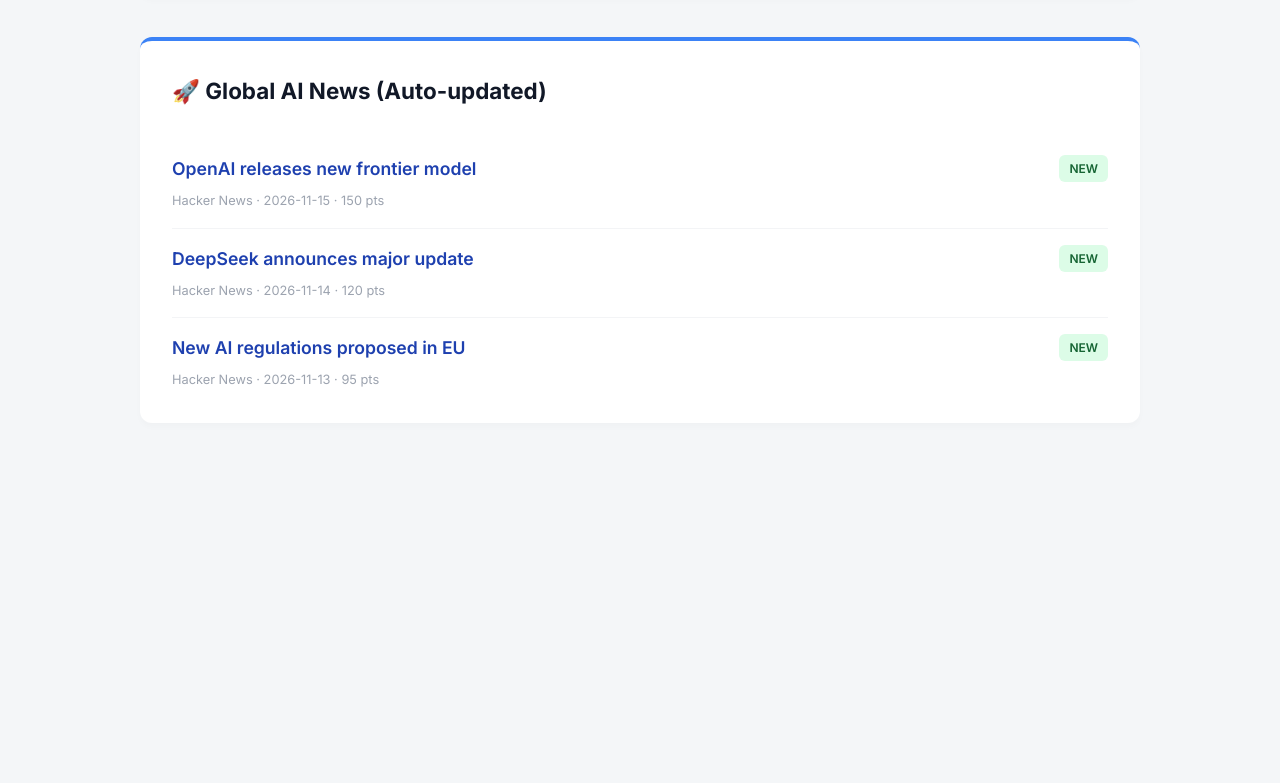
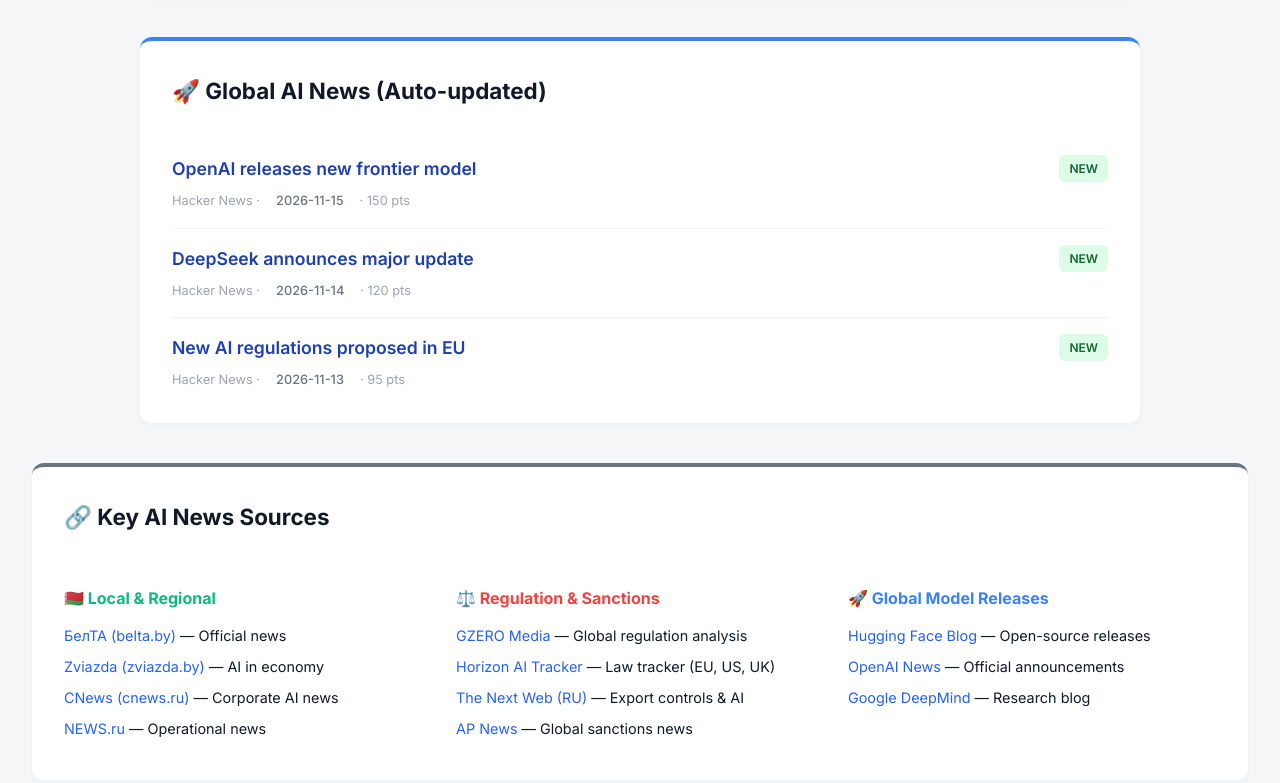
Before and after one commit to yurymikl-create/ai-compass, a plain HTML site: page news.html in a window 1280 px wide. Shown: the part 536-1319 px from the top of the page. Before the commit the page ends 1031 px from the top, so only its background shows below. Drawn offline with Linux system fonts and the light colour scheme.

Commit message:
Restore news sources and add date to each item

```diff
--- a/news.html
+++ b/news.html
@@ -91,7 +91,46 @@
         </div>
     </div>
 
-    <script>
+
+        <!-- Блок: Источники новостей -->
+        <div class="news-section" style="border-top-color: #6b7280;">
+            <h2 class="lang-en">🔗 Key AI News Sources</h2>
+            <h2 class="lang-ru" style="display:none;">🔗 Ключевые источники новостей об ИИ</h2>
+
+            <div style="display: grid; grid-template-columns: repeat(auto-fill, minmax(280px, 1fr)); gap: 1.5rem; margin-top: 1rem;">
+                <div>
+                    <h4 style="color: #10b981; margin-bottom: 0.75rem;" class="lang-en">🇧🇾 Local & Regional</h4>
+                    <h4 style="color: #10b981; margin-bottom: 0.75rem; display:none;" class="lang-ru">🇧🇾 Локальные и региональные</h4>
+                    <ul style="list-style: none; padding: 0; margin: 0; font-size: 0.9rem;">
+                        <li style="margin-bottom: 0.5rem;"><a href="https://belta.by" target="_blank" style="color: #2563eb; text-decoration: none;">БелТА (belta.by)</a> — <span class="lang-en">Official news</span><span class="lang-ru" style="display:none;">Официальные новости</span></li>
+                        <li style="margin-bottom: 0.5rem;"><a href="https://zviazda.by" target="_blank" style="color: #2563eb; text-decoration: none;">Zviazda (zviazda.by)</a> — <span class="lang-en">AI in economy</span><span class="lang-ru" style="display:none;">ИИ в экономике</span></li>
+                        <li style="margin-bottom: 0.5rem;"><a href="https://cnews.ru" target="_blank" style="color: #2563eb; text-decoration: none;">CNews (cnews.ru)</a> — <span class="lang-en">Corporate AI news</span><span class="lang-ru" style="display:none;">Корпоративные новости</span></li>
+                        <li style="margin-bottom: 0.5rem;"><a href="https://news.ru" target="_blank" style="color: #2563eb; text-decoration: none;">NEWS.ru</a> — <span class="lang-en">Operational news</span><span class="lang-ru" style="display:none;">Оперативные новости</span></li>
+                    </ul>
+                </div>
+                <div>
+                    <h4 style="color: #ef4444; margin-bottom: 0.75rem;" class="lang-en">⚖️ Regulation & Sanctions</h4>
+                    <h4 style="color: #ef4444; margin-bottom: 0.75rem; display:none;" class="lang-ru">⚖️ Регулирование и санкции</h4>
+                    <ul style="list-style: none; padding: 0; margin: 0; font-size: 0.9rem;">
+                        <li style="margin-bottom: 0.5rem;"><a href="https://www.gzeromedia.com" target="_blank" style="color: #2563eb; text-decoration: none;">GZERO Media</a> — <span class="lang-en">Global regulation analysis</span><span class="lang-ru" style="display:none;">Анализ глобального регулирования</span></li>
+                        <li style="margin-bottom: 0.5rem;"><a href="https://horizon.alchemylab.sh" target="_blank" style="color: #2563eb; text-decoration: none;">Horizon AI Tracker</a> — <span class="lang-en">Law tracker (EU, US, UK)</span><span class="lang-ru" style="display:none;">Трекер законов (ЕС, США, UK)</span></li>
+                        <li style="margin-bottom: 0.5rem;"><a href="https://thenextweb.ru" target="_blank" style="color: #2563eb; text-decoration: none;">The Next Web (RU)</a> — <span class="lang-en">Export controls & AI</span><span class="lang-ru" style="display:none;">Экспортный контроль и ИИ</span></li>
+                        <li style="margin-bottom: 0.5rem;"><a href="https://apnews.com" target="_blank" style="color: #2563eb; text-decoration: none;">AP News</a> — <span class="lang-en">Global sanctions news</span><span class="lang-ru" style="display:none;">Мировые новости о санкциях</span></li>
+                    </ul>
+                </div>
+                <div>
+                    <h4 style="color: #3b82f6; margin-bottom: 0.75rem;" class="lang-en">🚀 Global Model Releases</h4>
+                    <h4 style="color: #3b82f6; margin-bottom: 0.75rem; display:none;" class="lang-ru">🚀 Глобальные новинки моделей</h4>
+                    <ul style="list-style: none; padding: 0; margin: 0; font-size: 0.9rem;">
+                        <li style="margin-bottom: 0.5rem;"><a href="https://huggingface.co/blog" target="_blank" style="color: #2563eb; text-decoration: none;">Hugging Face Blog</a> — <span class="lang-en">Open-source releases</span><span class="lang-ru" style="display:none;">Open-source релизы</span></li>
+                        <li style="margin-bottom: 0.5rem;"><a href="https://openai.com/news" target="_blank" style="color: #2563eb; text-decoration: none;">OpenAI News</a> — <span class="lang-en">Official announcements</span><span class="lang-ru" style="display:none;">Официальные анонсы</span></li>
+                        <li style="margin-bottom: 0.5rem;"><a href="https://deepmind.google" target="_blank" style="color: #2563eb; text-decoration: none;">Google DeepMind</a> — <span class="lang-en">Research blog</span><span class="lang-ru" style="display:none;">Блог исследований</span></li>
+                    </ul>
+                </div>
+            </div>
+        </div>
+
+<script>
         // --- ЗАГРУЗКА НОВОСТЕЙ ИЗ JSON ---
         async function loadNews() {
             const container = document.getElementById('auto-news-container');
@@ -116,7 +155,11 @@
                                 <h3 class="news-title">
                                     <a href="${item.url}" target="_blank">${item.title}</a>
                                 </h3>
-                                <div class="news-meta">${item.source} · ${item.date} · ${item.score} pts</div>
+                                <div class="news-meta">
+                                    ${item.source} ·
+                                    <span style="color: #6b7280; font-weight: 500;">${item.date}</span> ·
+                                    ${item.score} pts
+                                </div>
                             </div>
                             <span class="badge badge-new">NEW</span>
                         </div>
```
